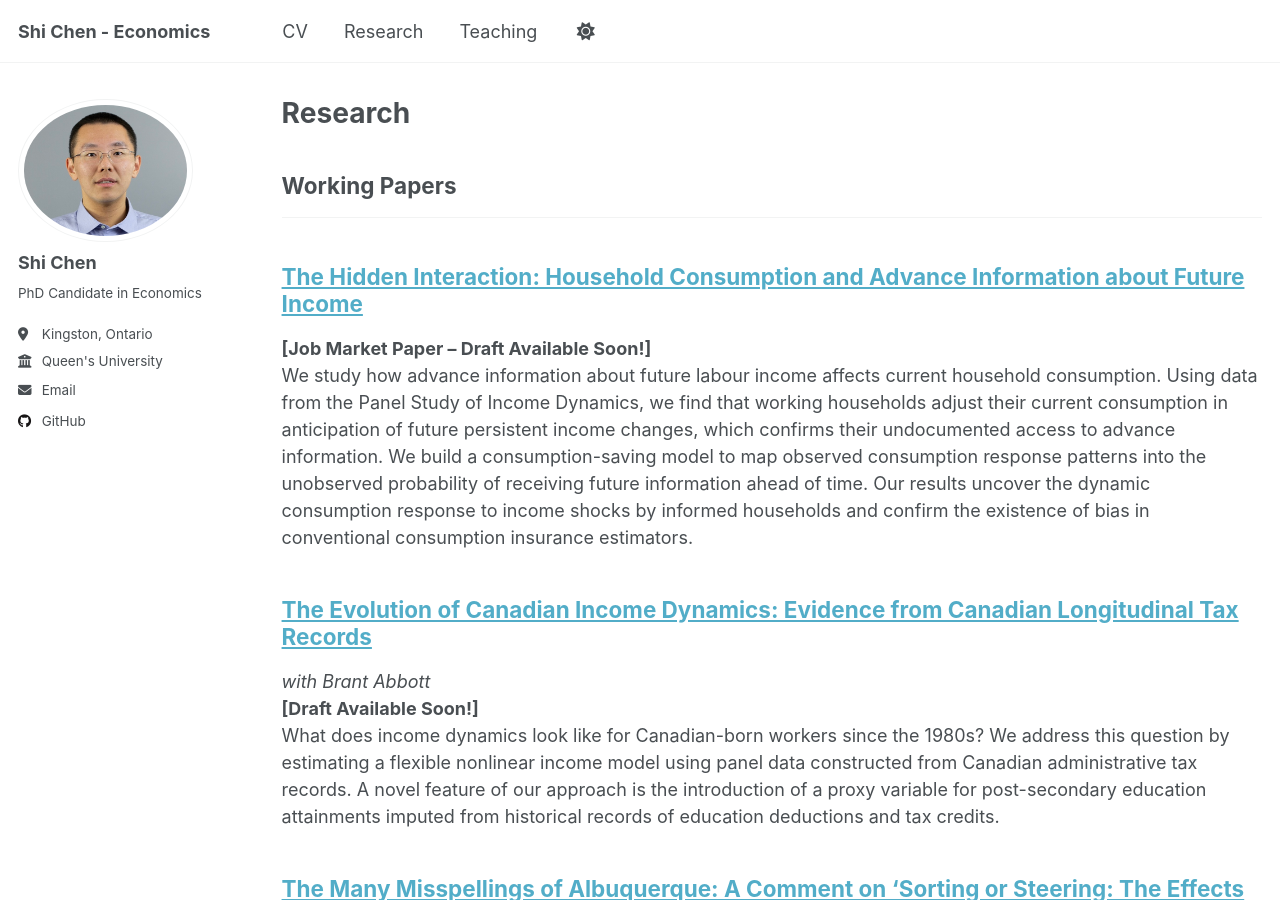
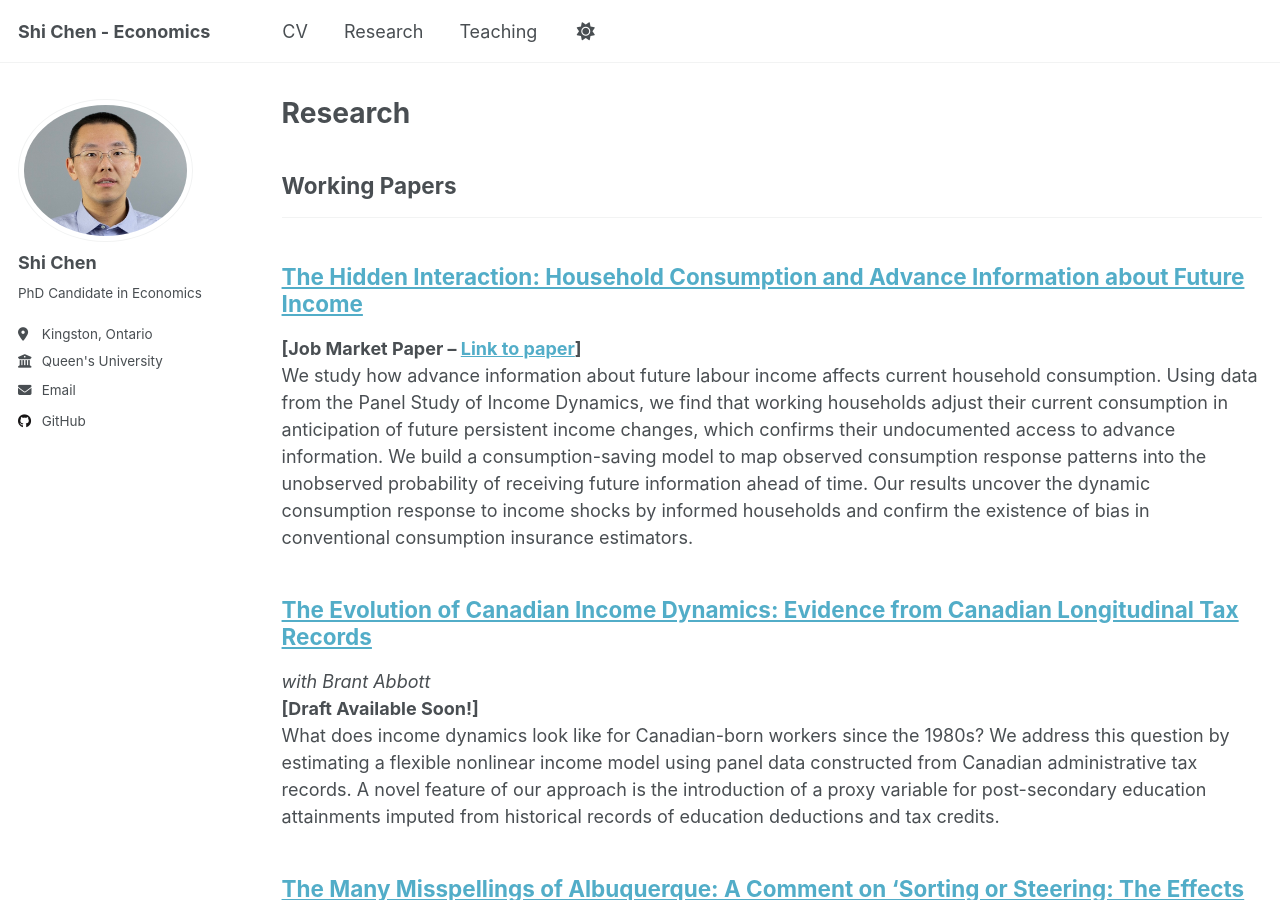
Before and after one commit to shichen14/shichen14.github.io, a Jekyll site: the page built from _pages/publications.html, in a window 1280 px wide and 900 px high. Built offline with Jekyll 4.4.1, drawn with Linux system fonts in a browser that asks for light colours; a script that is not in the unit is left out.

Commit message:
Update 2025-10-02-INFO-consumption.md

```diff
--- a/_publications/2025-10-02-INFO-consumption.md
+++ b/_publications/2025-10-02-INFO-consumption.md
@@ -3,7 +3,7 @@ title: "The Hidden Interaction: Household Consumption and Advance Information ab
 collection: publications
 category: manuscripts
 permalink: /publication/2025-10-02-INFO-consumption
-excerpt: '**[Job Market Paper -- Draft Available Soon!]**<br />We study how advance information about future labour income affects current household consumption. Using data from the Panel Study of Income Dynamics, we find that working households adjust their current consumption in anticipation of future persistent income changes, which confirms their undocumented access to advance information. We build a consumption-saving model to map observed consumption response patterns into the unobserved probability of receiving future information ahead of time. Our results uncover the dynamic consumption response to income shocks by informed households and confirm the existence of bias in conventional consumption insurance estimators.'
+excerpt: '**[Job Market Paper -- <a href="https://shichen14.github.io/files/shichen_jmp_information.pdf">Link to paper</a>]**<br />We study how advance information about future labour income affects current household consumption. Using data from the Panel Study of Income Dynamics, we find that working households adjust their current consumption in anticipation of future persistent income changes, which confirms their undocumented access to advance information. We build a consumption-saving model to map observed consumption response patterns into the unobserved probability of receiving future information ahead of time. Our results uncover the dynamic consumption response to income shocks by informed households and confirm the existence of bias in conventional consumption insurance estimators.'
 date: 2025-10-02
 venue:
 slidesurl:
```
